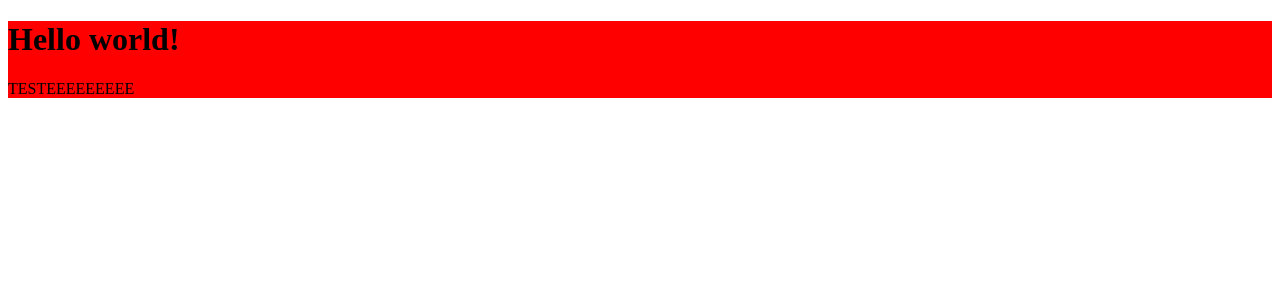
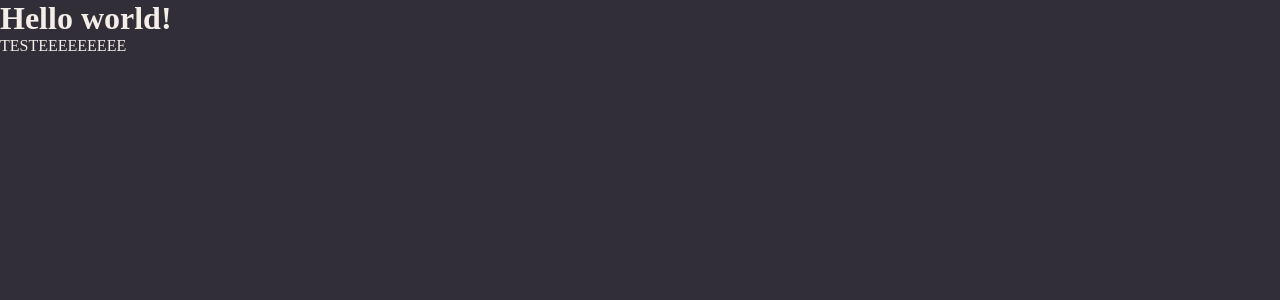
Before and after one commit to luismelle/rocketnotes-class, a React (Vite) app: page / in a window 1280 px wide. Shown: the top 300 px of the page. Built offline with nearby package versions, Linux system fonts and the light colour scheme.

Commit message:
Criando arquivo de estilo e estilo global

```diff
--- a/src/main.jsx
+++ b/src/main.jsx
@@ -1,9 +1,16 @@
 import { StrictMode } from 'react'
 import { createRoot } from 'react-dom/client'
+import { ThemeProvider } from 'styled-components'
+import GlobalStyles from './styles/global'
 import { Details } from './pages/Details/'
+
+import theme from './styles/theme'
 
 createRoot(document.getElementById('root')).render(
   <StrictMode>
-    <Details />
+    <ThemeProvider theme={theme}>
+      <GlobalStyles />
+      <Details />
+    </ThemeProvider>
   </StrictMode>,
 )
--- a/src/pages/Details/style.js
+++ b/src/pages/Details/style.js
@@ -1,5 +1,4 @@
 import styled from 'styled-components'
 
-export const Container = styled.div`
-    background: red;
+export const Container = styled.div `
 `;
--- /dev/null
+++ b/src/styles/global.js
@@ -0,0 +1,27 @@
+import { createGlobalStyle } from "styled-components";
+
+export default createGlobalStyle `
+    * {
+        margin: 0;
+        padding: 0;
+        box-sizing: border-box;
+    }
+
+    body {
+        background-color: ${({ theme }) => theme.COLORS.BACKGROUND_800 };
+        color: ${({ theme }) => theme.COLORS.WHITE };
+    }
+
+    a {
+        text-decoration: none;
+    }
+
+    button, a {
+        cursor: pointer;
+        transition: filter 0.2s;
+    }
+
+    button:hover, a:hover {
+        filter: brightness(o.9);
+    }
+`;
--- /dev/null
+++ b/src/styles/theme.js
@@ -0,0 +1,15 @@
+export default {
+    COLORS: {
+        BACKGROUND_900: "#232129",
+        BACKGROUND_800: "#312E38",
+        BACKGROUND_700: "#3E3B47",
+
+        WHITE: "#F4EDE8",
+        ORANGE: "#FF9000",
+
+        GRAY_100: "#999591",
+        GRAY_300: "#666360",
+
+        RED: "#FF002E",
+    }
+};
```
